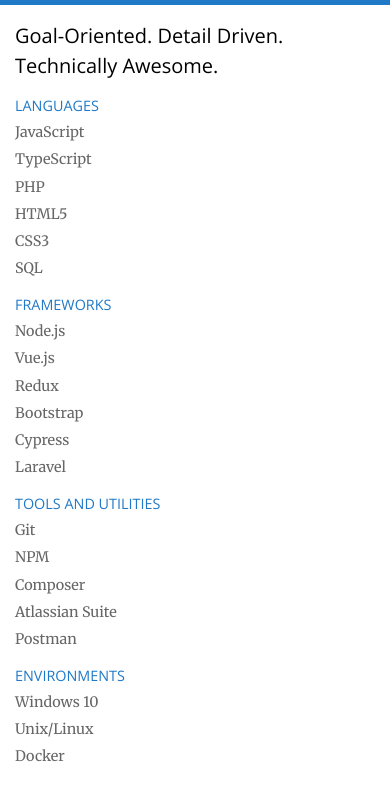
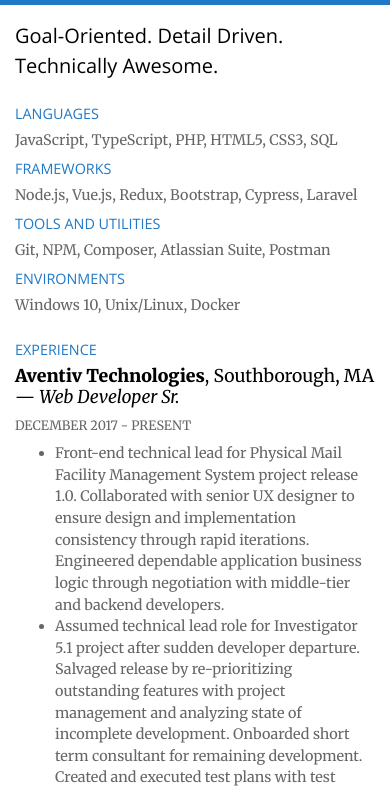
Before and after one commit to edwardstumpf/personal-site, a plain HTML site: page resume.html in a window 390 px wide. Shown: the part 51-841 px from the top of the page. Drawn offline with nearby package versions, Linux system fonts and the light colour scheme.

Commit message:
Change for phones: re-format the skills lists to a comma separated list

```diff
--- a/css/style.css
+++ b/css/style.css
@@ -34,6 +34,8 @@
     font-family: 'Open Sans', sans-serif;
     font-size: 0.9rem;
     text-transform: uppercase;
+    margin: 0.5rem 0;
+
 }
 
 .resume__title {
@@ -48,6 +50,21 @@
 
 .resume__skills-list li {
     margin: 0.35rem 0;
+}
+
+/* Re-format the skills list to a comma separated string */
+@media (max-width: 575px) {
+    .resume__skills-list {
+        display: inline;
+    }
+
+    .resume__skills-list li {
+        display: inline;
+    }
+
+    .resume__skills-list li:not(:last-child):after {
+        content: ", ";
+    }
 }
 
 .resume__dates {
```
